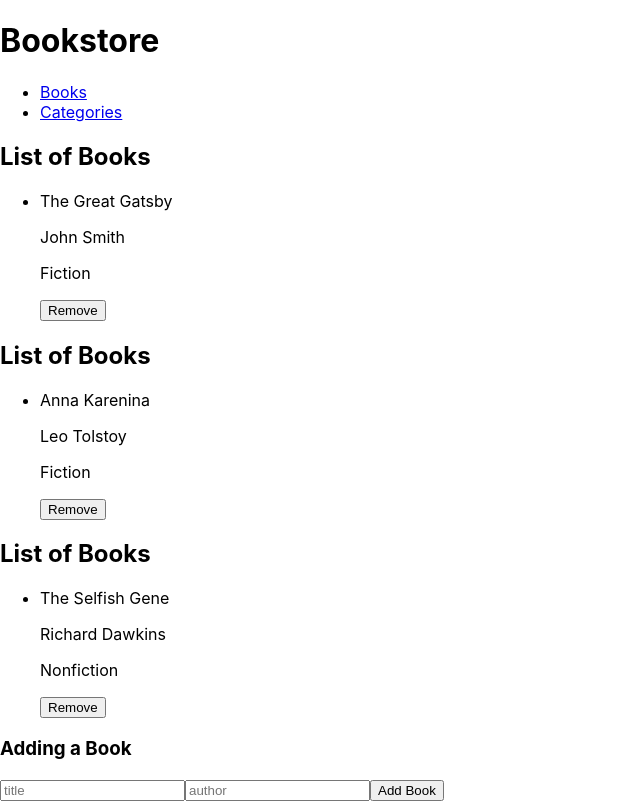
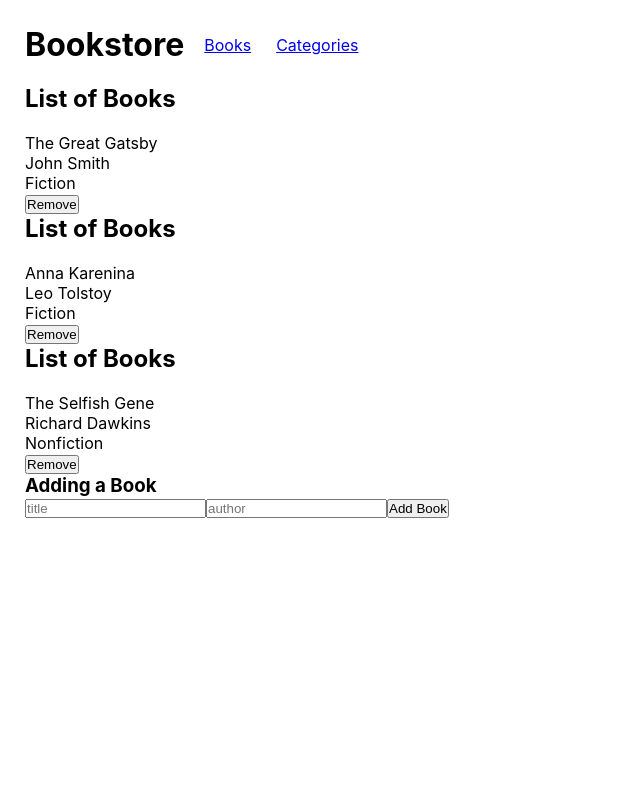
Before and after one commit to Amazinggracee/Bookstore, a React (Create React App) app: page / in a window 1280 px wide. Shown: the whole page, without its empty margins (0-640 px from the left). Built offline with nearby package versions, Linux system fonts and the light colour scheme.

Commit message:
Add basic styling to lay out elements using flex box

```diff
--- a/src/App.css
+++ b/src/App.css
@@ -1,5 +1,40 @@
-.app {
+*,
+::before,
+::after {
+  margin: 0;
+  padding: 0;
+  box-sizing: border-box;
+}
+
+.App {
   display: flex;
   flex-direction: column;
+  gap: 20px;
+  padding: 25px;
+}
+
+.navbar-container {
+  display: flex;
   align-items: center;
+  gap: 20px;
 }
+
+.nav-items {
+  display: flex;
+  list-style: none;
+  gap: 25px;
+}
+
+.booklist {
+  display: flex;
+  flex-direction: column;
+  gap: 20px;
+}
+
+.bookitems {
+  list-style: none;
+}
+
+.form {
+  margin-top: 20px;
+}
```
